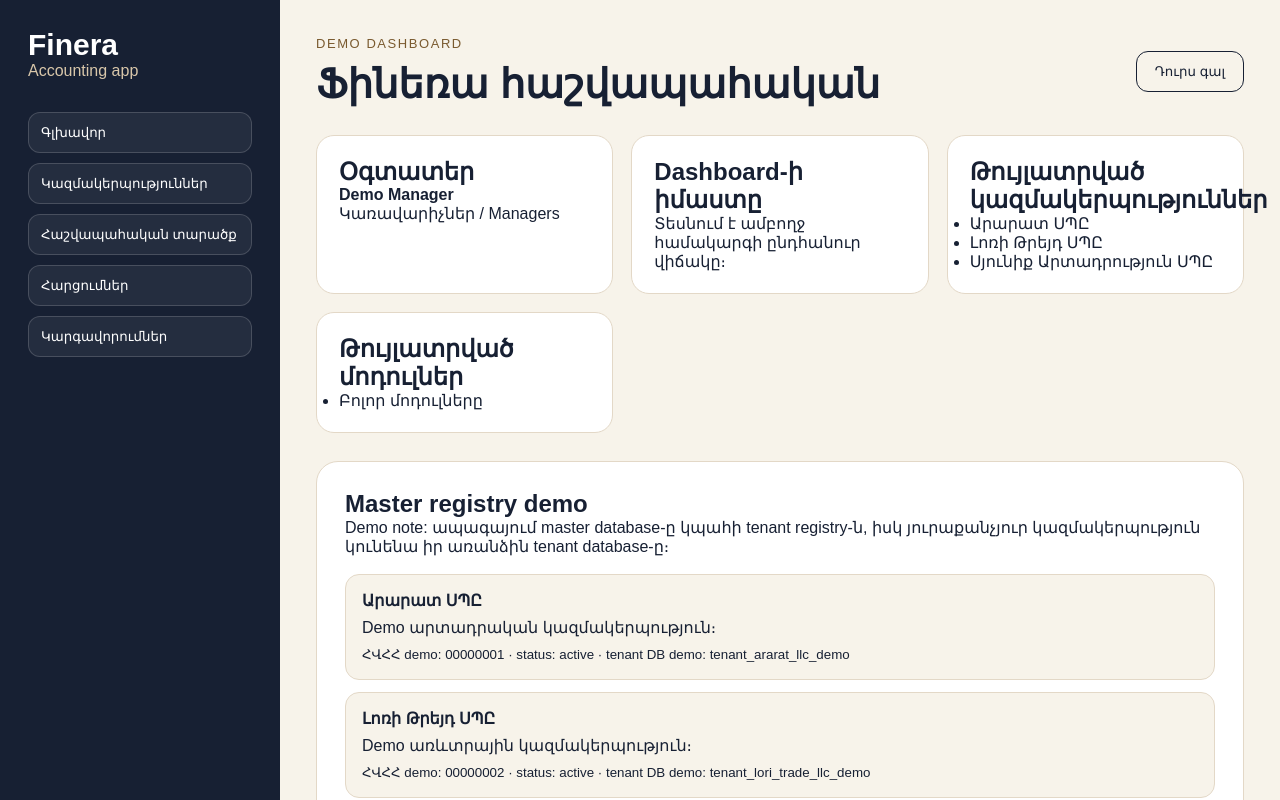
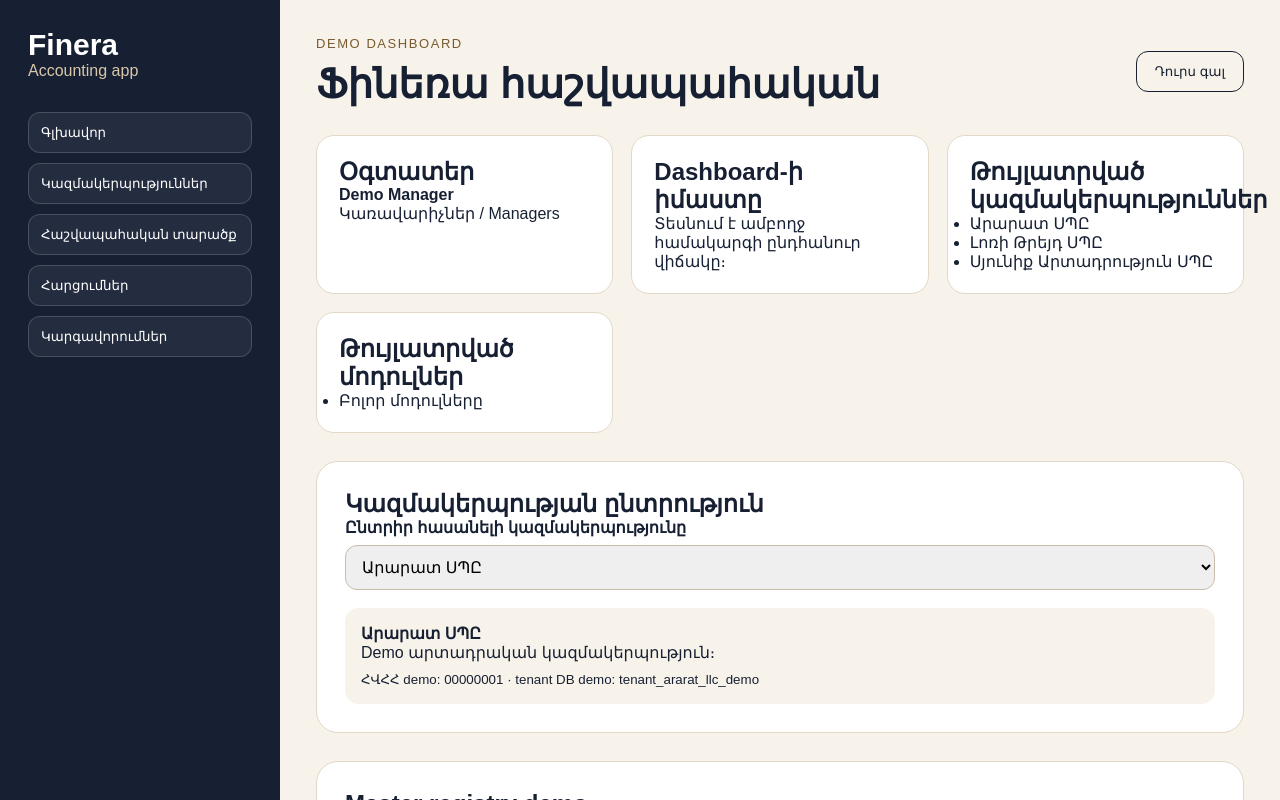
Before and after one commit to gevorgyandesign12-byte/finera-app, a Next.js app: page / in a window 1280 px wide. Both pictures are taken after a click on the button "Մուտք demo ռեժիմով". Shown: the top 800 px of the page. Built offline with nearby package versions, Linux system fonts and the light colour scheme.

Commit message:
Add role-based organization selection demo

```diff
--- a/src/app/page.tsx
+++ b/src/app/page.tsx
@@ -2,15 +2,36 @@
 
 import type { CSSProperties } from "react";
 import { useState } from "react";
-import { demoUsers } from "@/lib/demo-data";
+import { demoUsers, type DemoUser } from "@/lib/demo-data";
 import { demoOrganizations, masterDatabaseNote } from "@/lib/demo-organizations";
+
+function getAllowedDemoOrganizations(user: DemoUser) {
+  if (user.organizations.includes("System / Infrastructure")) {
+    return [];
+  }
+
+  return demoOrganizations.filter((organization) =>
+    user.organizations.includes(organization.name)
+  );
+}
 
 export default function Home() {
   const [selectedUserId, setSelectedUserId] = useState(demoUsers[0].id);
   const [loggedInUserId, setLoggedInUserId] = useState<string | null>(null);
+  const [selectedOrganizationId, setSelectedOrganizationId] = useState("");
 
   const selectedUser = demoUsers.find((user) => user.id === selectedUserId) ?? demoUsers[0];
   const loggedInUser = demoUsers.find((user) => user.id === loggedInUserId);
+  const allowedOrganizations = loggedInUser ? getAllowedDemoOrganizations(loggedInUser) : [];
+  const selectedOrganization =
+    allowedOrganizations.find((organization) => organization.id === selectedOrganizationId) ??
+    allowedOrganizations[0];
+
+  function handleDemoLogin() {
+    const allowed = getAllowedDemoOrganizations(selectedUser);
+    setLoggedInUserId(selectedUser.id);
+    setSelectedOrganizationId(allowed[0]?.id ?? "");
+  }
 
   if (!loggedInUser) {
     return (
@@ -48,7 +69,7 @@ export default function Home() {
               <p style={{ marginBottom: 0 }}>{selectedUser.description}</p>
             </div>
 
-            <button style={styles.primaryButton} onClick={() => setLoggedInUserId(selectedUser.id)}>
+            <button style={styles.primaryButton} onClick={handleDemoLogin}>
               Մուտք demo ռեժիմով
             </button>
           </div>
@@ -116,6 +137,46 @@ export default function Home() {
         </div>
 
         <section style={styles.accountingArea}>
+          <h2>Կազմակերպության ընտրություն</h2>
+
+          {allowedOrganizations.length > 0 ? (
+            <>
+              <label style={styles.label} htmlFor="organization">
+                Ընտրիր հասանելի կազմակերպությունը
+              </label>
+
+              <select
+                id="organization"
+                value={selectedOrganization?.id ?? ""}
+                onChange={(event) => setSelectedOrganizationId(event.target.value)}
+                style={styles.select}
+              >
+                {allowedOrganizations.map((organization) => (
+                  <option key={organization.id} value={organization.id}>
+                    {organization.name}
+                  </option>
+                ))}
+              </select>
+
+              {selectedOrganization ? (
+                <div style={styles.previewBox}>
+                  <strong>{selectedOrganization.name}</strong>
+                  <p style={{ marginBottom: "8px" }}>{selectedOrganization.shortDescription}</p>
+                  <small>
+                    ՀՎՀՀ demo: {selectedOrganization.taxId} · tenant DB demo:{" "}
+                    {selectedOrganization.tenantDatabaseName}
+                  </small>
+                </div>
+              ) : null}
+            </>
+          ) : (
+            <p>
+              Այս դերը կապված չէ կոնկրետ client organization-ի հետ։ Օրինակ՝ տեխնիկական թիմը տեսնում է system-level dashboard։
+            </p>
+          )}
+        </section>
+
+        <section style={styles.accountingArea}>
           <h2>Master registry demo</h2>
           <p>{masterDatabaseNote}</p>
 
@@ -133,7 +194,8 @@ export default function Home() {
                 <strong>{organization.name}</strong>
                 <p style={{ margin: "8px 0" }}>{organization.shortDescription}</p>
                 <small>
-                  ՀՎՀՀ demo: {organization.taxId} · status: {organization.status} · tenant DB demo: {organization.tenantDatabaseName}
+                  ՀՎՀՀ demo: {organization.taxId} · status: {organization.status} · tenant DB demo:{" "}
+                  {organization.tenantDatabaseName}
                 </small>
               </div>
             ))}
```
